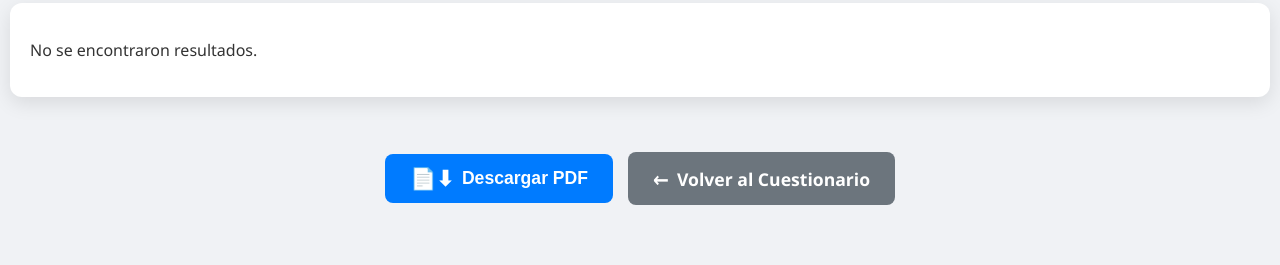
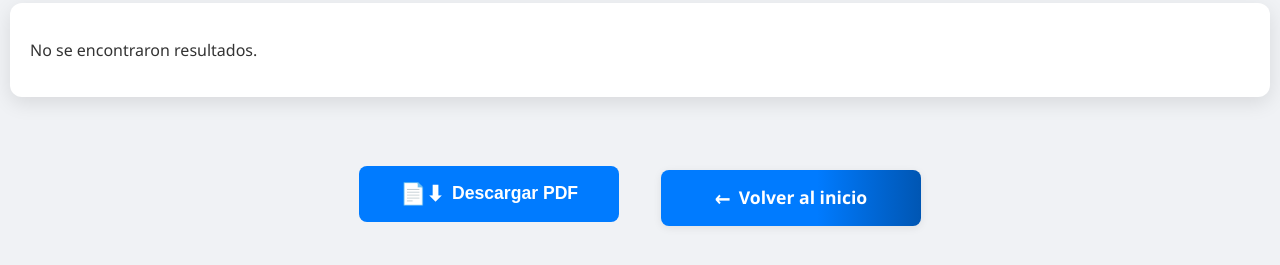
Before and after one commit to cristhianc9/kuiz, a plain HTML site: page results.html in a window 1280 px wide. Shown: the part 107-372 px from the top of the page. Drawn offline with nearby package versions, Linux system fonts and the light colour scheme.

Commit message:
mejoras resumen y volver

```diff
--- a/results.html
+++ b/results.html
@@ -15,7 +15,7 @@
     <div id="results-container"></div>
     <div class="results-actions">
         <button id="download-pdf-button">Descargar PDF</button>
-        <a href="index.html" id="volver-button">Volver al Cuestionario</a>
+        <a href="index.html" id="volver-button" class="new-attempt-btn">Volver al inicio</a>
     </div>
     <script type="module" src="src/infrastructure/ui/results-page.js"></script>
     <script>
--- a/style.css
+++ b/style.css
@@ -671,18 +671,60 @@ body.quiz-active #submit-button {
     transform: translateY(0);
 }
 
+#download-pdf-button,
+#volver-button {
+    display: inline-flex;
+    align-items: center;
+    justify-content: center;
+    vertical-align: middle;
+    height: 56px;
+    min-height: 56px;
+    box-sizing: border-box;
+    padding-top: 0;
+    padding-bottom: 0;
+    /* Elimina cualquier desplazamiento vertical por padding */
+    line-height: 1;
+}
+
+#download-pdf-button span,
+#volver-button span {
+    display: inline-block;
+    line-height: 1;
+    vertical-align: middle;
+}
+
 .results-actions {
     display: flex;
-    flex-direction: column;
-    gap: 15px;
-    align-items: center; /* Centrar horizontalmente */
-    margin-top: 30px;
+    flex-direction: row;
+    justify-content: center;
+    align-items: center;
+    gap: 32px;
+    margin-top: 40px;
+    margin-bottom: 0;
+    width: 100%;
+    padding-bottom: 40px;
 }
-
-@media (min-width: 768px) {
+.results-actions > * {
+    flex: 0 1 260px;
+    max-width: 320px;
+    min-width: 180px;
+    width: 260px;
+    text-align: center;
+    margin: 0;
+    box-sizing: border-box;
+}
+@media (max-width: 700px) {
     .results-actions {
-        flex-direction: row;
-        justify-content: center;
+        flex-direction: column;
+        gap: 14px;
+        width: 100%;
+        margin-top: 28px;
+        padding-bottom: 0;
+    }
+    .results-actions > * {
+        width: 100%;
+        min-width: 0;
+        max-width: 100%;
     }
 }
 
@@ -1097,3 +1139,37 @@ body.quiz-active #submit-button {
     .summary-theme-data-row-compact { gap: 4px; font-size: 0.93em; }
     .summary-badge { font-size: 0.92em; padding: 2px 6px; }
 }
+
+/* Botón destacado para nuevo intento en resultados */
+.new-attempt-btn {
+    display: inline-block;
+    background: linear-gradient(90deg, #007bff 60%, #0056b3 100%);
+    color: #fff;
+    font-weight: 600;
+    border: none;
+    border-radius: 8px;
+    padding: 12px 28px;
+    font-size: 1.08em;
+    text-decoration: none;
+    box-shadow: 0 2px 8px rgba(0,0,0,0.08);
+    transition: background 0.2s, box-shadow 0.2s, transform 0.1s;
+    margin-left: 10px;
+    margin-top: 8px;
+    cursor: pointer;
+}
+.new-attempt-btn:hover, .new-attempt-btn:focus {
+    background: linear-gradient(90deg, #0056b3 60%, #007bff 100%);
+    box-shadow: 0 4px 16px rgba(0,0,0,0.13);
+    transform: translateY(-2px) scale(1.03);
+    color: #fff;
+    text-decoration: none;
+}
+@media (max-width: 600px) {
+    .new-attempt-btn {
+        width: 100%;
+        padding: 13px 0;
+        font-size: 1em;
+        margin-left: 0;
+        margin-top: 12px;
+    }
+}
```
